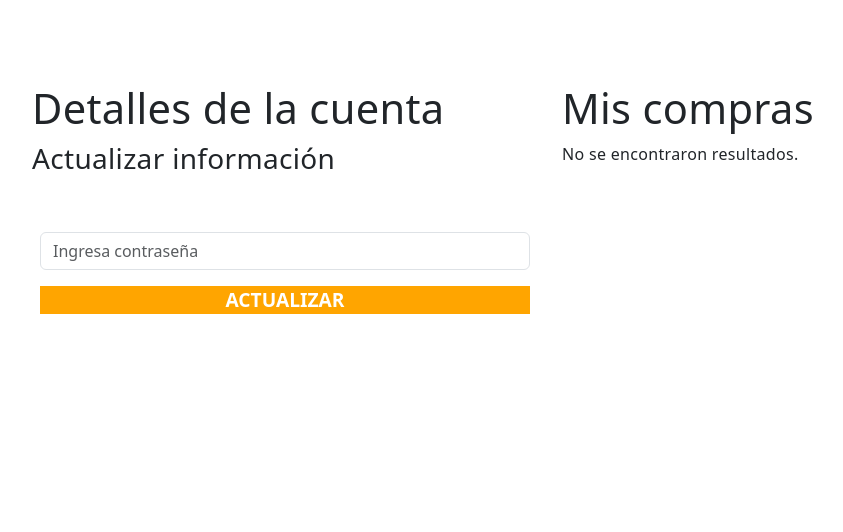
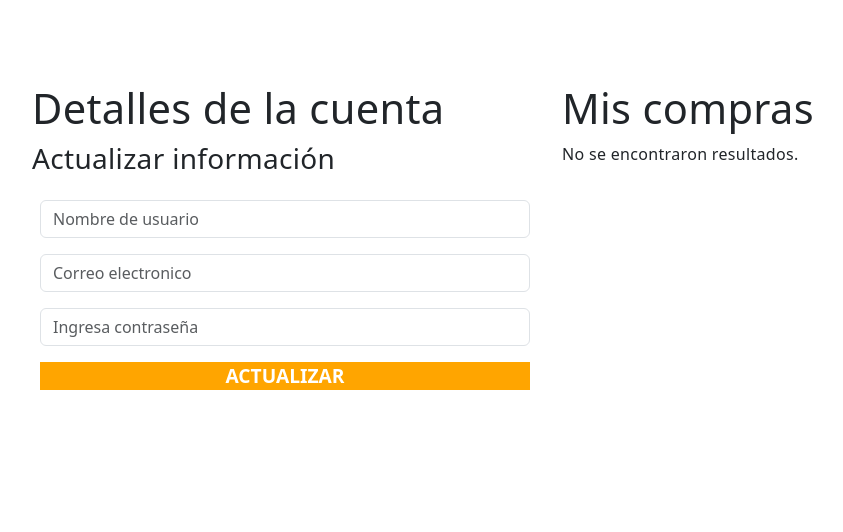
Before and after one commit to lualzugaray/Computienda, a PHP site: page /Computienda/miCuenta.php in a window 1280 px wide. Shown: the part 158-690 px from the top of the page, without its empty margins (68-911 px from the left). Run offline with PHP 8.4, Linux system fonts and the light colour scheme; data that the repository does not hold is empty; some libraries are stand-ins or nearby versions.

Commit message:
Minimo cambio miCuenta

```diff
--- a/computienda/miCuenta.php
+++ b/computienda/miCuenta.php
@@ -23,6 +23,9 @@ include_once "header.php";
                                         $nombreUsuario = $_SESSION["nombreUsuario"];
                                         echo "<input type='text' name='nombre' class='form-control input_user'
                                         placeholder='$nombreUsuario'>";
+                                    } else{
+                                        echo "<input type='text' name='nombre' class='form-control input_user'
+                                        placeholder='Nombre de usuario'>";
                                     }
                                     ?>
                                 </div>
@@ -35,7 +38,11 @@ include_once "header.php";
                                         $email = $_SESSION["email"];
                                         echo "<input type='email' name='email' class='form-control input_user'
                                         placeholder='$email'>";
+                                    }else{
+                                        echo "<input type='text' name='nombre' class='form-control input_user'
+                                        placeholder='Correo electronico'>";
                                     }
+
                                     ?>
                                 </div>
                             </div>
```
